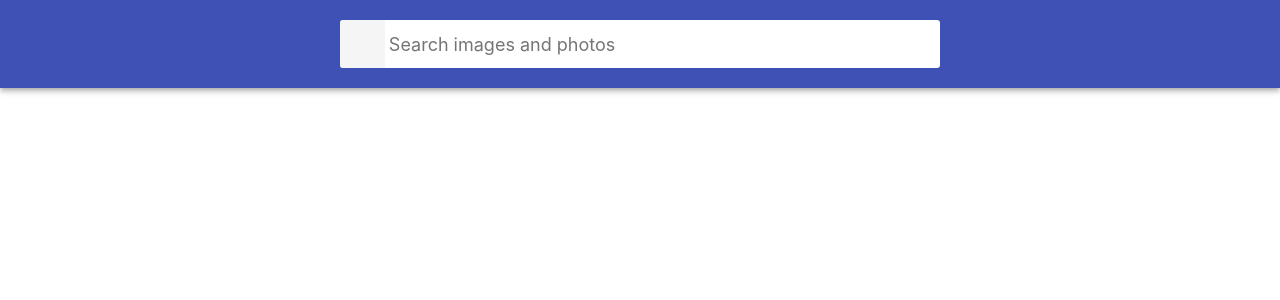
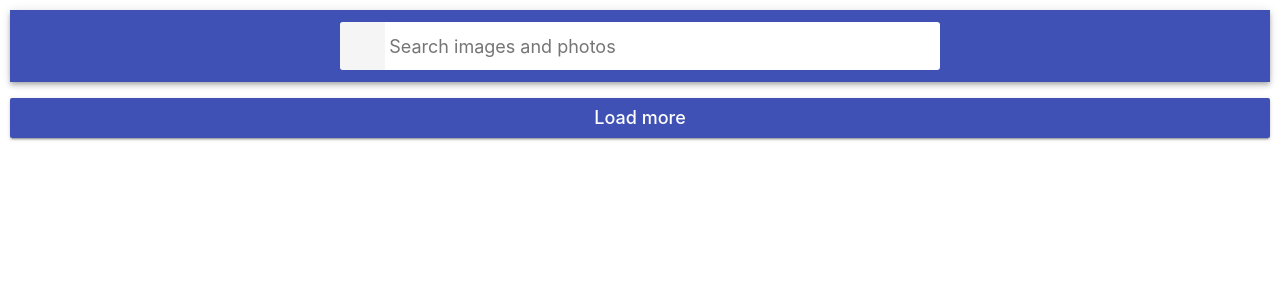
Before and after one commit to Yakomoga777/goit-react-hw-03-image-finder, a React (Create React App) app: page / in a window 1280 px wide. Shown: the top 300 px of the page. Built offline with nearby package versions, Linux system fonts and the light colour scheme.

Commit message:
додає кнопку load more

```diff
--- a/src/components/App.jsx
+++ b/src/components/App.jsx
@@ -3,41 +3,77 @@ import { StyledApp } from './AppStyled';
 import { Searchbar } from './Searchbar/Searchbar';
 import axios from 'axios';
 import { ImageGallery } from './ImageGallery/ImageGallery';
+import { GlobalStyle } from './Styles/GlobalStyle/GlobalStyle';
+import { Loader } from './Loader/Loader';
+import { Button } from './Button/Button';
 
 axios.defaults.baseURL = 'https://pixabay.com/api';
 const KEY_API = '34395621-a4ae5341feaa95111ecdda581';
 // const search = 'yellow+flower';
-const perPage = '5';
+const perPage = 12;
+
+//* render > didMount > getItem > setState > update > render > didUpdate > setItem
 
 export class App extends Component {
   state = {
     images: [],
+    page: 1,
+    isLoading: false,
   };
 
-  fetchImages = async search => {
+  async componentDidMount() {
+    console.log('Змонтовано');
+    // this.fetchImages();
+  }
+
+  async componentDidUpdate() {
+    console.log('Апдейт');
+    // this.fetchImages();
+  }
+
+  fetchImages = async (search, page = this.state.page) => {
     try {
+      this.setState({ isLoading: true });
       const response = await axios.get(
-        `/?key=${KEY_API}&q=${search}&image_type=photo&per_page=${perPage}`
+        `/?key=${KEY_API}&q=${search}&image_type=photo&per_page=${perPage}&page=${this.state.page}`
       );
-      console.log('пошуковий запит');
+      console.log('Відправили пошуковий запит');
 
+      console.log('Отримали відповідь -', response.data.hits);
       this.setState({
         images: response.data.hits,
       });
-      console.log(response.data.hits);
       console.log(this.state);
     } catch (error) {
       console.error(error);
+    } finally {
+      setTimeout(() => {
+        this.setState({ isLoading: false });
+      }, 500);
     }
+  };
+
+  onLoagMoreClick = search => {
+    const page = this.setState(prevState => ({ page: prevState.page + 1 }));
+
+    this.fetchImages(search, page);
+    // console.log('Load more 2 ', search);
+    // console.log();
   };
 
   render() {
     console.log(this.state);
-    const { images } = this.state;
+    const { images, isLoading } = this.state;
     return (
       <StyledApp>
-        <Searchbar onSubmit={this.fetchImages} />
+        <GlobalStyle />
+        <Searchbar
+          onSubmit={this.fetchImages}
+          onLoagMoreClick={this.onLoagMoreClick}
+        />
+        {isLoading && <Loader />}
         <ImageGallery items={images} />
+        {/* <Button onClick={this.onLoadMoreClick} /> */}
       </StyledApp>
     );
   }
--- a/src/components/Button/Button.jsx
+++ b/src/components/Button/Button.jsx
@@ -0,0 +1,16 @@
+import React, { Component } from 'react';
+import { StyledButton } from './Button.styled';
+
+export class Button extends Component {
+  onBtnClick = () => {
+    this.props.onClick();
+  };
+
+  render() {
+    return (
+      <StyledButton type="button" onClick={this.onBtnClick}>
+        Load more
+      </StyledButton>
+    );
+  }
+}
--- a/src/components/Button/Button.styled.js
+++ b/src/components/Button/Button.styled.js
@@ -0,0 +1,27 @@
+import styled from 'styled-components';
+
+export const StyledButton = styled.button`
+  padding: 8px 16px;
+  border-radius: 2px;
+  background-color: #3f51b5;
+  transition: all 250ms cubic-bezier(0.4, 0, 0.2, 1);
+  text-align: center;
+  display: inline-block;
+  color: #fff;
+  border: 0;
+  text-decoration: none;
+  cursor: pointer;
+  font-family: inherit;
+  font-size: 18px;
+  line-height: 24px;
+  font-style: normal;
+  font-weight: 500;
+  min-width: 180px;
+  box-shadow: 0px 3px 1px -2px rgba(0, 0, 0, 0.2),
+    0px 2px 2px 0px rgba(0, 0, 0, 0.14), 0px 1px 5px 0px rgba(0, 0, 0, 0.12);
+
+  &:hover,
+  &:focus {
+    background-color: #303f9f;
+  }
+`;
--- a/src/components/ImageGallery/ImageGallery.jsx
+++ b/src/components/ImageGallery/ImageGallery.jsx
@@ -1,15 +1,16 @@
 import React from 'react';
 import { ImageItem } from 'components/ImageGalleryItem/ImageGalleryItem';
+import { StyledImageGallery } from './ImageGallery.styled';
 
 export function ImageGallery({ items }) {
-  console.log(items);
+  // console.log(items);
 
   return (
-    <ul className="gallery">
+    <StyledImageGallery className="gallery">
       {items.map(item => {
-        console.log(item);
+        // console.log(item);
         return <ImageItem key={item.id} item={item} />;
       })}
-    </ul>
+    </StyledImageGallery>
   );
 }
--- a/src/components/ImageGallery/ImageGallery.styled.js
+++ b/src/components/ImageGallery/ImageGallery.styled.js
@@ -0,0 +1,14 @@
+import styled from 'styled-components';
+
+export const StyledImageGallery = styled.ul`
+  display: grid;
+  max-width: calc(100vw - 48px);
+  grid-template-columns: repeat(auto-fill, minmax(320px, 1fr));
+  grid-gap: 16px;
+  margin-top: 0;
+  margin-bottom: 0;
+  padding: 0;
+  list-style: none;
+  margin-left: auto;
+  margin-right: auto;
+`;
--- a/src/components/ImageGalleryItem/ImageGalleryItem.jsx
+++ b/src/components/ImageGalleryItem/ImageGalleryItem.jsx
@@ -1,11 +1,15 @@
 import React from 'react';
+import { StyledImageItem, StyledImageItemImg } from './ImageGalleryItem.styled';
 
 export function ImageItem({ item }) {
   //   const { id, webformatURL, tags } = item;
   //   console.log(id, webformatURL, tags);
   return (
-    <li className="gallery-item">
-      <img src={item.webformatURL} alt={item.tags}></img>
-    </li>
+    <StyledImageItem className="gallery-item">
+      <StyledImageItemImg
+        src={item.webformatURL}
+        alt={item.tags}
+      ></StyledImageItemImg>
+    </StyledImageItem>
   );
 }
--- a/src/components/ImageGalleryItem/ImageGalleryItem.styled.js
+++ b/src/components/ImageGalleryItem/ImageGalleryItem.styled.js
@@ -0,0 +1,19 @@
+import styled from 'styled-components';
+
+export const StyledImageItem = styled.li`
+  border-radius: 2px;
+  box-shadow: 0px 1px 3px 0px rgba(0, 0, 0, 0.2),
+    0px 1px 1px 0px rgba(0, 0, 0, 0.14), 0px 2px 1px -1px rgba(0, 0, 0, 0.12);
+`;
+
+export const StyledImageItemImg = styled.img`
+  width: 100%;
+  height: 260px;
+  object-fit: cover;
+  transition: transform 250ms cubic-bezier(0.4, 0, 0.2, 1);
+
+  &:hover {
+    transform: scale(1.03);
+    cursor: zoom-in;
+  }
+`;
--- a/src/components/Loader/Loader.jsx
+++ b/src/components/Loader/Loader.jsx
@@ -0,0 +1,5 @@
+import React from 'react';
+
+export function Loader(props) {
+  return <p>Loading...</p>;
+}
--- a/src/components/Searchbar/Searchbar.jsx
+++ b/src/components/Searchbar/Searchbar.jsx
@@ -1,3 +1,4 @@
+import { Button } from 'components/Button/Button';
 import React, { Component } from 'react';
 import {
   StyleSearchbar,
@@ -22,9 +23,18 @@ export class Searchbar extends Component {
     this.props.onSubmit(search);
   };
 
+  onLoadMoreClick = search => {
+    search = this.state.search;
+    console.log(search);
+    this.props.onLoagMoreClick(search);
+    // this.fetchImages(search);
+    // this.setState({ page: 2 });
+    console.log('Load more');
+  };
+
   render() {
     const { search } = this.state;
-    console.log(this.state);
+    // console.log(this.state);
     return (
       <>
         <StyleSearchbar>
@@ -43,6 +53,7 @@ export class Searchbar extends Component {
             />
           </StyleSearchForm>
         </StyleSearchbar>
+        <Button onClick={this.onLoadMoreClick} />
       </>
     );
   }
```
